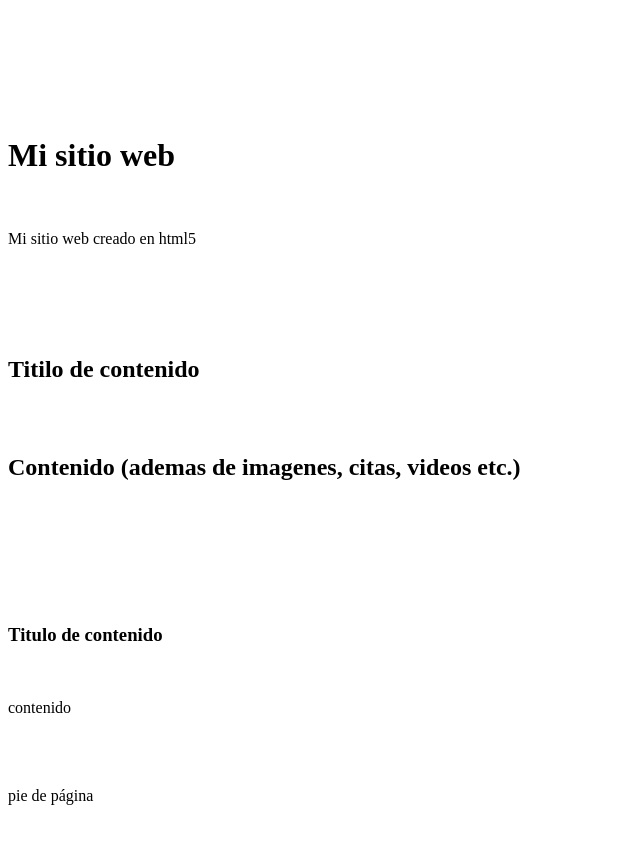
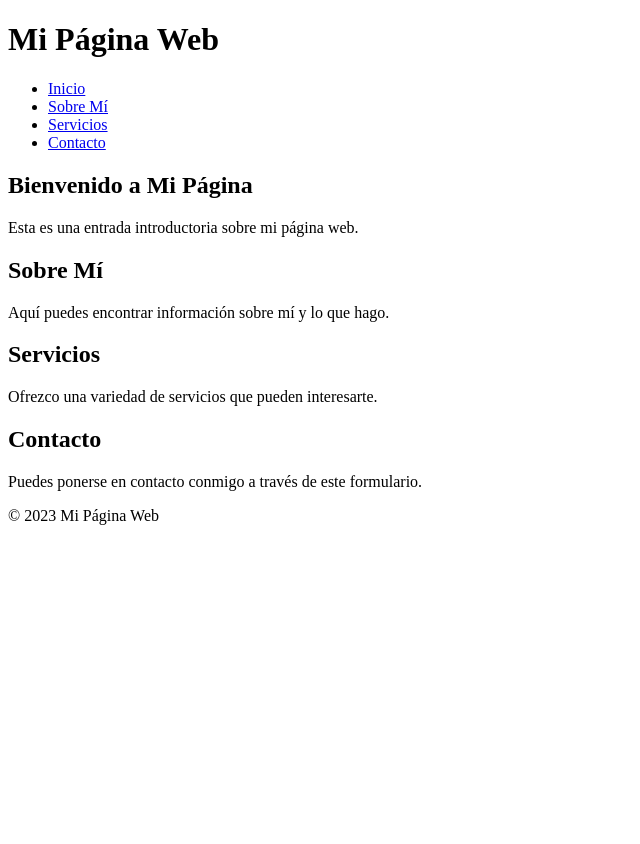
Before and after one commit to jramosgonzalez/jramosgonzalez.github.io, a plain HTML site: page index.html in a window 1280 px wide. Shown: the whole page, without its empty margins (0-640 px from the left). After the commit the page ends 800 px from the top, so only its background shows below. Drawn offline with Linux system fonts and the light colour scheme.

Commit message:
Update index.html

```diff
--- a/index.html
+++ b/index.html
@@ -1,28 +1,48 @@
-<!DOCTYPE html><br>
-<html lang="es"><br>
-<head><br>
-<title>Titulo de la web</title>
-<meta charset="utf-8" />
-<link rel="stylesheet" href="estilos.css" />
-<link rel="shortcut icon" href="/favicon.ico" />
-</head><br>
-<body><br>
-<header><br>
-<h1>Mi sitio web</h1><br>
-<p>Mi sitio web creado en html5</p><br>
-</header><br>
-<section><br>
-<article><br>
-<h2>Titilo de contenido<h2><br>
-<p> Contenido (ademas de imagenes, citas, videos etc.) </p><br>
-</article><br>
-</section><br>
-<aside><br>
-<h3>Titulo de contenido</h3><br>
-<p>contenido</p><br>
-</aside><br>
-<footer><br>
-pie de página<br>
-</footer><br>
-</body><br>
+<!DOCTYPE html>
+<html lang="es">
+<head>
+    <meta charset="UTF-8">
+    <meta name="viewport" content="width=device-width, initial-scale=1.0">
+    <title>Página Web Simple</title>
+    <link rel="stylesheet" href="styles.css">
+</head>
+<body>
+    <header>
+        <h1>Mi Página Web</h1>
+        <nav>
+            <ul>
+                <li><a href="#inicio">Inicio</a></li>
+                <li><a href="#sobre-mi">Sobre Mí</a></li>
+                <li><a href="#servicios">Servicios</a></li>
+                <li><a href="#contacto">Contacto</a></li>
+            </ul>
+        </nav>
+    </header>
+
+    <main>
+        <section id="inicio">
+            <h2>Bienvenido a Mi Página</h2>
+            <p>Esta es una entrada introductoria sobre mi página web.</p>
+        </section>
+
+        <section id="sobre-mi">
+            <h2>Sobre Mí</h2>
+            <p>Aquí puedes encontrar información sobre mí y lo que hago.</p>
+        </section>
+
+        <section id="servicios">
+            <h2>Servicios</h2>
+            <p>Ofrezco una variedad de servicios que pueden interesarte.</p>
+        </section>
+
+        <section id="contacto">
+            <h2>Contacto</h2>
+            <p>Puedes ponerse en contacto conmigo a través de este formulario.</p>
+        </section>
+    </main>
+
+    <footer>
+        <p>&copy; 2023 Mi Página Web</p>
+    </footer>
+</body>
 </html>
```
